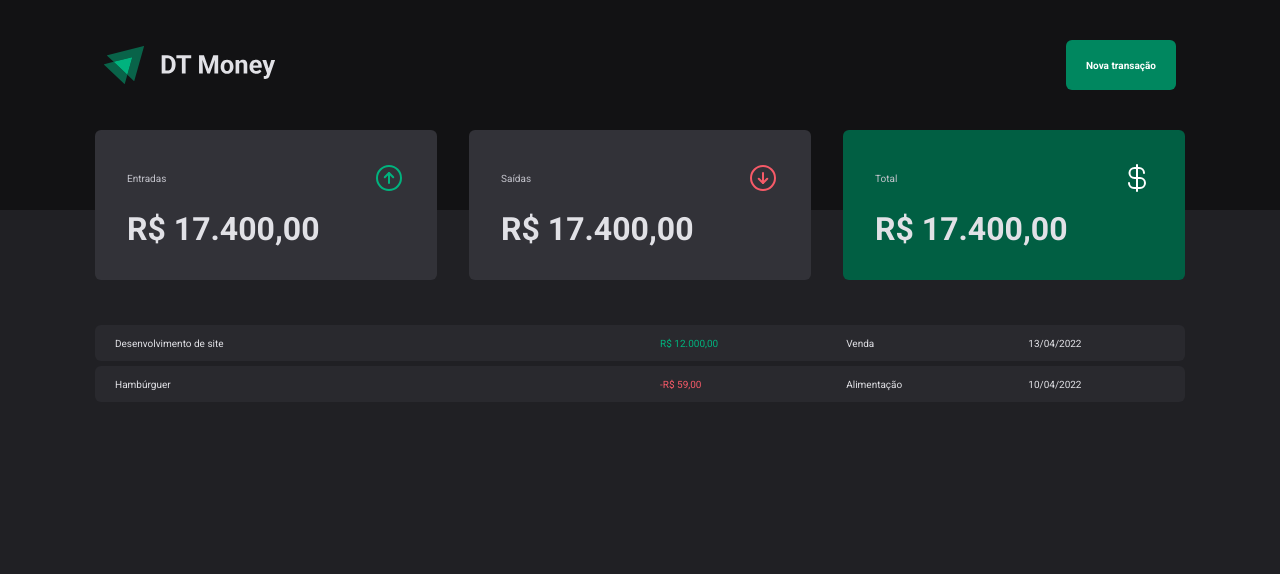
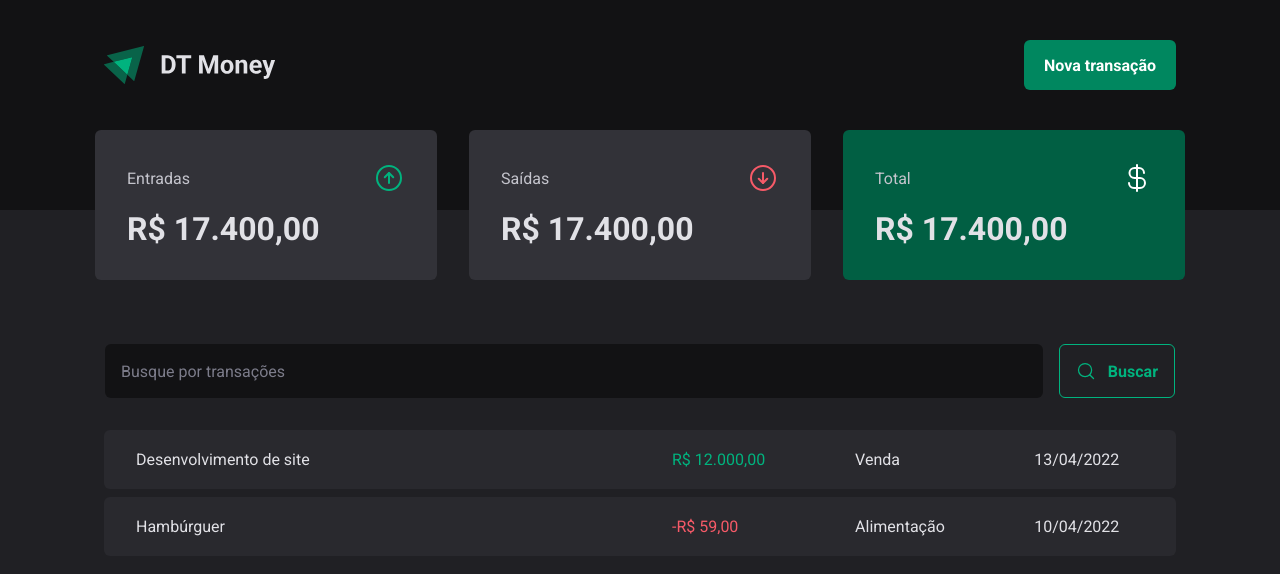
Before and after one commit to ayhamyza/DT---Money, a React (Vite) app: page / in a window 1280 px wide. Shown: the top 574 px of the page. Built offline with nearby package versions, Linux system fonts and the light colour scheme.

Commit message:
Component: SeachForm.

```diff
--- /dev/null
+++ b/src/pages/Transactions/components/SearchForm/index.tsx
@@ -0,0 +1,15 @@
+import { MagnifyingGlass } from "phosphor-react";
+import { SearchFormContainer } from "./styles";
+
+export function SearchForm() {
+  return (
+    <SearchFormContainer>
+      <input type="text" placeholder="Busque por transações" />
+
+      <button type="submit">
+        <MagnifyingGlass size={20} />
+        Buscar
+      </button>
+    </SearchFormContainer>
+  );
+}
--- /dev/null
+++ b/src/pages/Transactions/components/SearchForm/styles.ts
@@ -0,0 +1,42 @@
+import styled from "styled-components";
+
+export const SearchFormContainer = styled.form`
+  display: flex;
+  gap: 1.6rem;
+
+  width: 100%;
+  margin: 0 auto;
+  max-width: 1070px;
+  margin-top: 6.4rem;
+
+
+  input {
+    flex: 1;
+    border-radius: 6px;
+    border: 0;
+    background: ${props => props.theme["gray-900"]};
+    color: ${props => props.theme["gray-300"]};
+    padding: 1.6rem;
+    &::placeholder {
+      color: ${props => props.theme["gray-500"]};
+    }
+  }
+  button {
+    display: flex;
+    align-items: center;
+    gap: 1.2rem;
+    border: 0;
+    padding: 1.6rem;
+    background: transparent;
+    border: 1px solid ${props => props.theme["green-300"]};
+    color: ${props => props.theme["green-300"]};
+    font-weight: bold;
+    border-radius: 6px;
+    &:hover {
+      background: ${props => props.theme["green-500"]};
+      border-color: ${props => props.theme["green-500"]};
+      color: ${props => props.theme["white"]};
+      transition: background-color 0.2s, color 0.2s, border-color 0.2s;
+    }
+  }
+`
--- a/src/pages/Transactions/index.tsx
+++ b/src/pages/Transactions/index.tsx
@@ -1,5 +1,6 @@
 import { Header } from "../../components/Header";
 import { Summary } from "../../components/Summary";
+import { SearchForm } from "./components/SearchForm";
 import { PriceHighlight, TransactionsContainer, TransactionsTable } from "./styles";
 
 export function Transactions() {
@@ -7,6 +8,7 @@
     <div>
       <Header />
       <Summary />
+      <SearchForm/>
 
       <TransactionsContainer>
         <TransactionsTable>
--- a/src/pages/Transactions/styles.ts
+++ b/src/pages/Transactions/styles.ts
@@ -4,18 +4,17 @@
 export const TransactionsContainer = styled.main`
   width: 100%;
   max-width: 1120px;
-  margin: 4rem auto 0;
-  padding: 0 1.5rem;
+  margin: 2.4rem auto 0;
+  padding: 0 2.4rem;
 `;
 
 export const TransactionsTable = styled.table`
   width: 100%;
   border-collapse: separate;
-  border-spacing: 0 0.5rem;
-  /* margin-top: 1.5rem; */
+  border-spacing: 0 0.8rem;
 
   td {
-    padding: 1.25rem 2rem;
+    padding: 2.0rem 3.2rem;
     background: ${props => props.theme["gray-700"]};
 
     &:first-child {
--- a/src/styles/global.ts
+++ b/src/styles/global.ts
@@ -24,6 +24,6 @@
   }
 
   body, input, textarea, button {
-    font: 400 1rem Roboto, sans-serif;
+    font: 400 1.6rem Roboto, sans-serif;
   }
 `;
```
